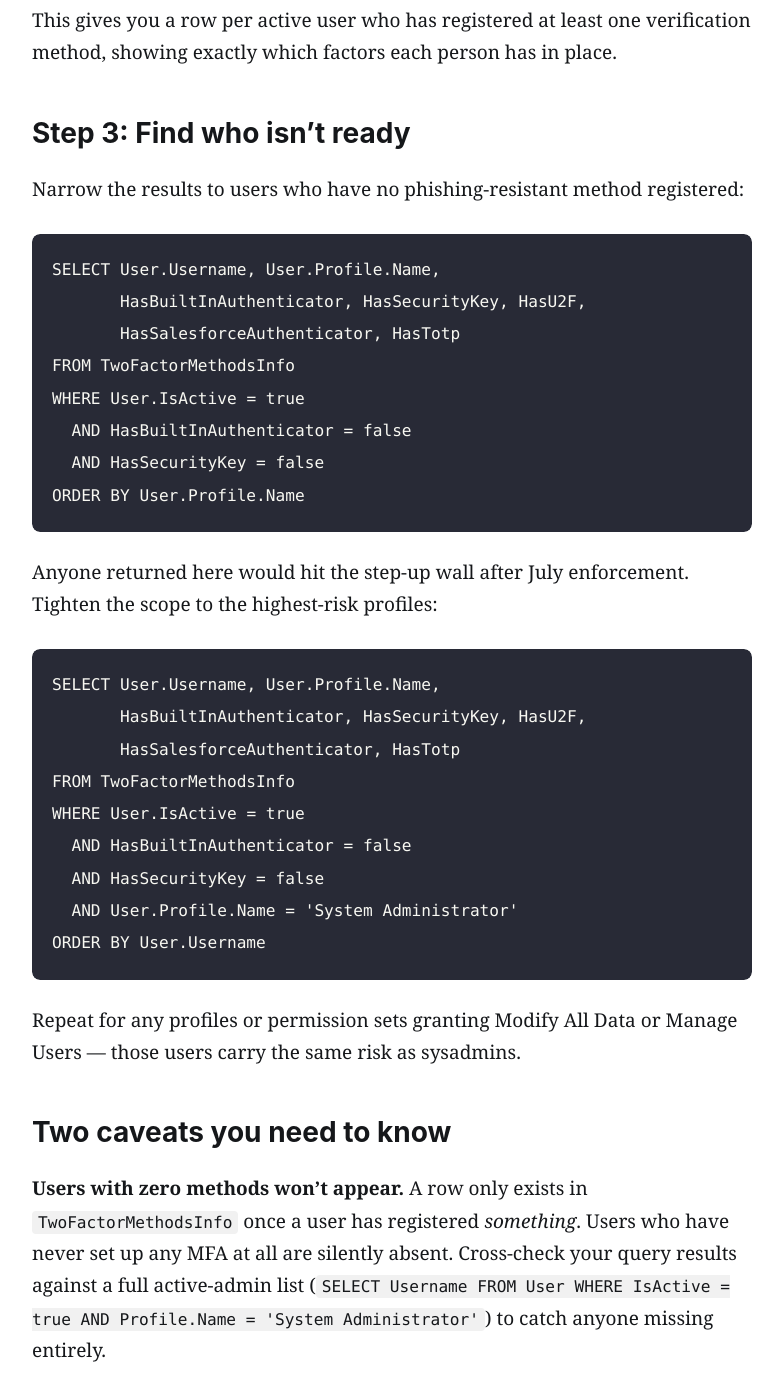
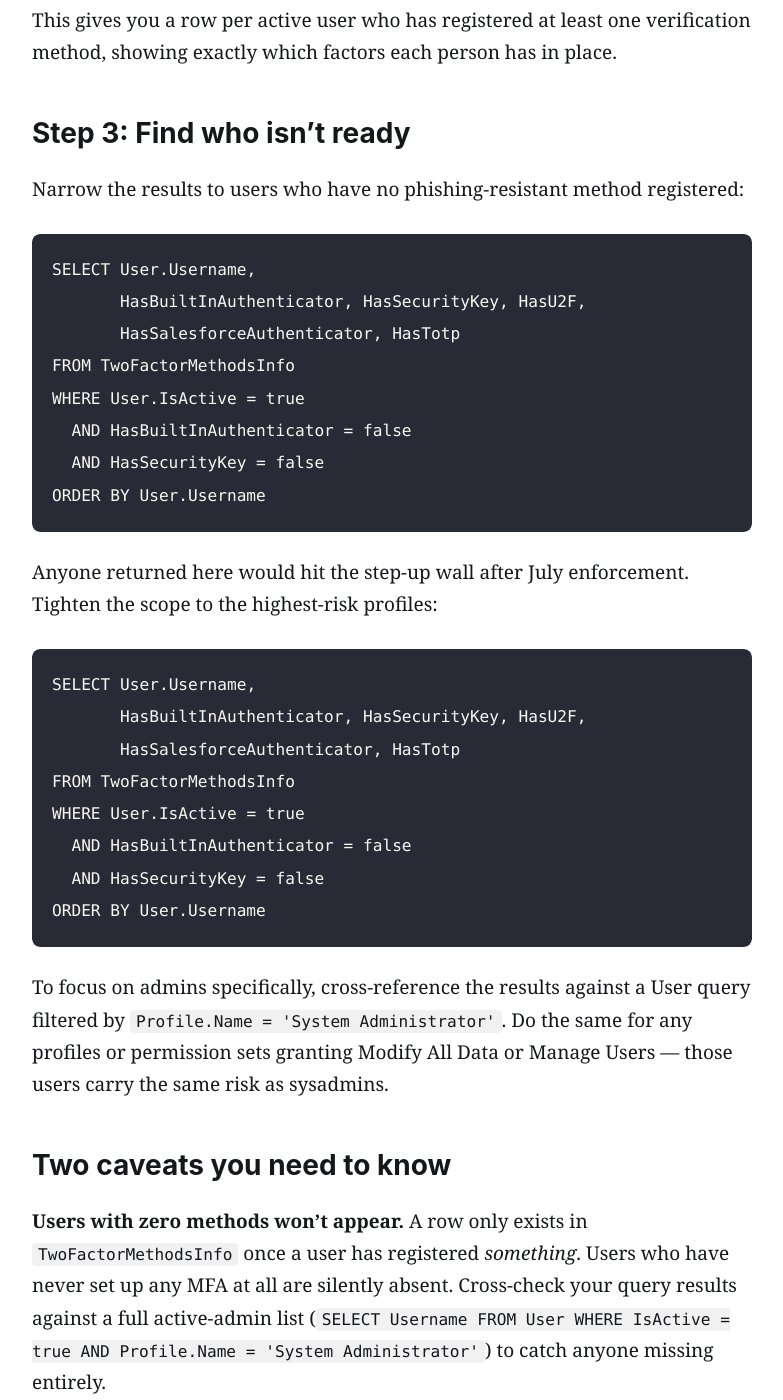
Before and after one commit to dnstommy/WaitingImpatiently, a Jekyll site: the page built from _posts/2026-06-12-are-your-admins-ready-for-phishing-resistant-mfa.md, in a window 1280 px wide and 1400 px high, scrolled down 2114 px. Shown: the whole window, without its empty margins (248-1031 px from the left). Built offline with Jekyll 4.4.1, drawn with Linux system fonts in a browser that asks for light colours.

Commit message:
Remove User.Profile.Name from SOQL queries to prevent errors
Co-Authored-By: Claude Sonnet 4.6 <noreply@anthropic.com>

````diff
--- a/_posts/2026-06-12-are-your-admins-ready-for-phishing-resistant-mfa.md
+++ b/_posts/2026-06-12-are-your-admins-ready-for-phishing-resistant-mfa.md
@@ -36,7 +36,7 @@ Without this, the SOQL query below will return a `INSUFFICIENT_ACCESS` error.
 Open the **Developer Console** or use **Workbench** and run:
 
 ```sql
-SELECT User.Username, User.Profile.Name,
+SELECT User.Username,
        HasBuiltInAuthenticator, HasSecurityKey, HasU2F,
        HasSalesforceAuthenticator, HasTotp
 FROM TwoFactorMethodsInfo
@@ -50,31 +50,30 @@ This gives you a row per active user who has registered at least one verificatio
 Narrow the results to users who have no phishing-resistant method registered:
 
 ```sql
-SELECT User.Username, User.Profile.Name,
+SELECT User.Username,
        HasBuiltInAuthenticator, HasSecurityKey, HasU2F,
        HasSalesforceAuthenticator, HasTotp
 FROM TwoFactorMethodsInfo
 WHERE User.IsActive = true
   AND HasBuiltInAuthenticator = false
   AND HasSecurityKey = false
-ORDER BY User.Profile.Name
+ORDER BY User.Username
 ```
 
 Anyone returned here would hit the step-up wall after July enforcement. Tighten the scope to the highest-risk profiles:
 
 ```sql
-SELECT User.Username, User.Profile.Name,
+SELECT User.Username,
        HasBuiltInAuthenticator, HasSecurityKey, HasU2F,
        HasSalesforceAuthenticator, HasTotp
 FROM TwoFactorMethodsInfo
 WHERE User.IsActive = true
   AND HasBuiltInAuthenticator = false
   AND HasSecurityKey = false
-  AND User.Profile.Name = 'System Administrator'
 ORDER BY User.Username
 ```
 
-Repeat for any profiles or permission sets granting Modify All Data or Manage Users — those users carry the same risk as sysadmins.
+To focus on admins specifically, cross-reference the results against a User query filtered by `Profile.Name = 'System Administrator'`. Do the same for any profiles or permission sets granting Modify All Data or Manage Users — those users carry the same risk as sysadmins.
 
 ## Two caveats you need to know
 
````
